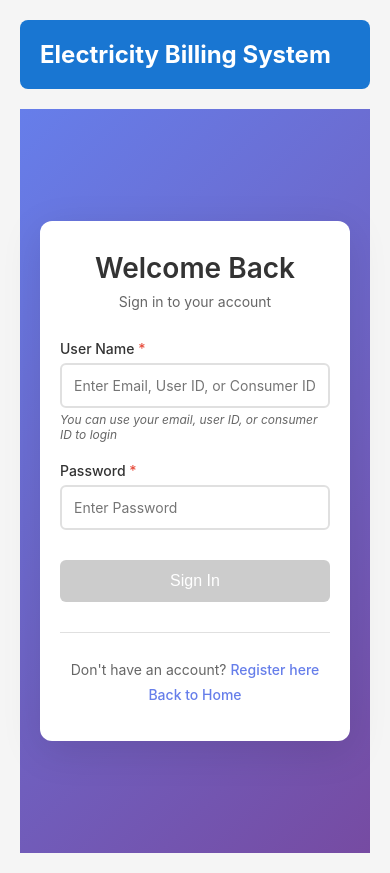
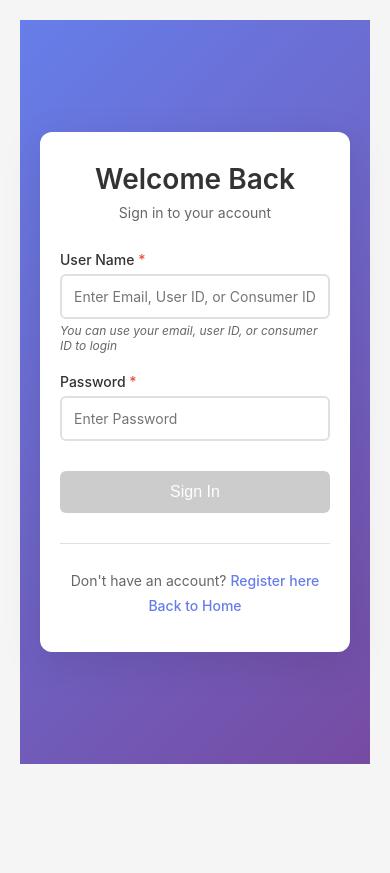
Before and after one commit to AryaKesharwani/electricity_billing, an Angular app in the folder frontend/: page /login in a window 390 px wide. After the commit the page ends 844 px from the top, so only its background shows below. Built offline with nearby package versions, Linux system fonts and the light colour scheme.

Commit message:
Enhance styling for responsive design in CSS, remove header from app component for cleaner layout, and update routing to load dashboard components directly. Improve login component by storing consumer ID based on user type and username format.

```diff
--- a/frontend/src/app/app.component.html
+++ b/frontend/src/app/app.component.html
@@ -1,7 +1,4 @@
 <div class="container">
-  <header>
-    <h1>{{ title }}</h1>
-  </header>
   <main>
     <router-outlet></router-outlet>
   </main>
--- a/frontend/src/app/app.routes.ts
+++ b/frontend/src/app/app.routes.ts
@@ -24,13 +24,11 @@ export const routes: Routes = [
   },
   {
     path: 'admin/dashboard',
-    redirectTo: '/home',
-    pathMatch: 'full'
+    loadComponent: () => import('./dashboard/admin-dashboard.component').then(m => m.AdminDashboardComponent)
   },
   {
     path: 'customer/dashboard',
-    redirectTo: '/home',
-    pathMatch: 'full'
+    loadComponent: () => import('./dashboard/customer-dashboard.component').then(m => m.CustomerDashboardComponent)
   },
   {
     path: 'bills',
--- a/frontend/src/app/login/login.component.ts
+++ b/frontend/src/app/login/login.component.ts
@@ -56,11 +56,16 @@ export class LoginComponent {
         this.isLoading = false;
         this.successMessage = response.message || 'Login successful!';
 
-        // Store user info in session/local storage (optional)
+        // Store user info in session/local storage
         if (response.userType) {
           sessionStorage.setItem('userType', response.userType);
           sessionStorage.setItem('email', response.email);
           sessionStorage.setItem('status', response.status);
+          // Store userName as consumerId if it looks like a consumer ID (starts with CUST or is numeric)
+          const userName = this.loginForm.value.userName;
+          if (response.userType === 'CUSTOMER' && (userName.startsWith('CUST') || /^\d+$/.test(userName))) {
+            sessionStorage.setItem('consumerId', userName);
+          }
         }
 
         // Redirect based on user type
--- a/frontend/src/styles.css
+++ b/frontend/src/styles.css
@@ -5,8 +5,16 @@
   box-sizing: border-box;
 }
 
+html, body {
+  width: 100%;
+  overflow-x: hidden;
+}
+
 body {
   font-family: -apple-system, BlinkMacSystemFont, "Segoe UI", Roboto, Helvetica, Arial, sans-serif;
   background-color: #f5f5f5;
   color: #333;
+  width: 100vw;
+  margin: 0;
+  padding: 0;
 }
```
